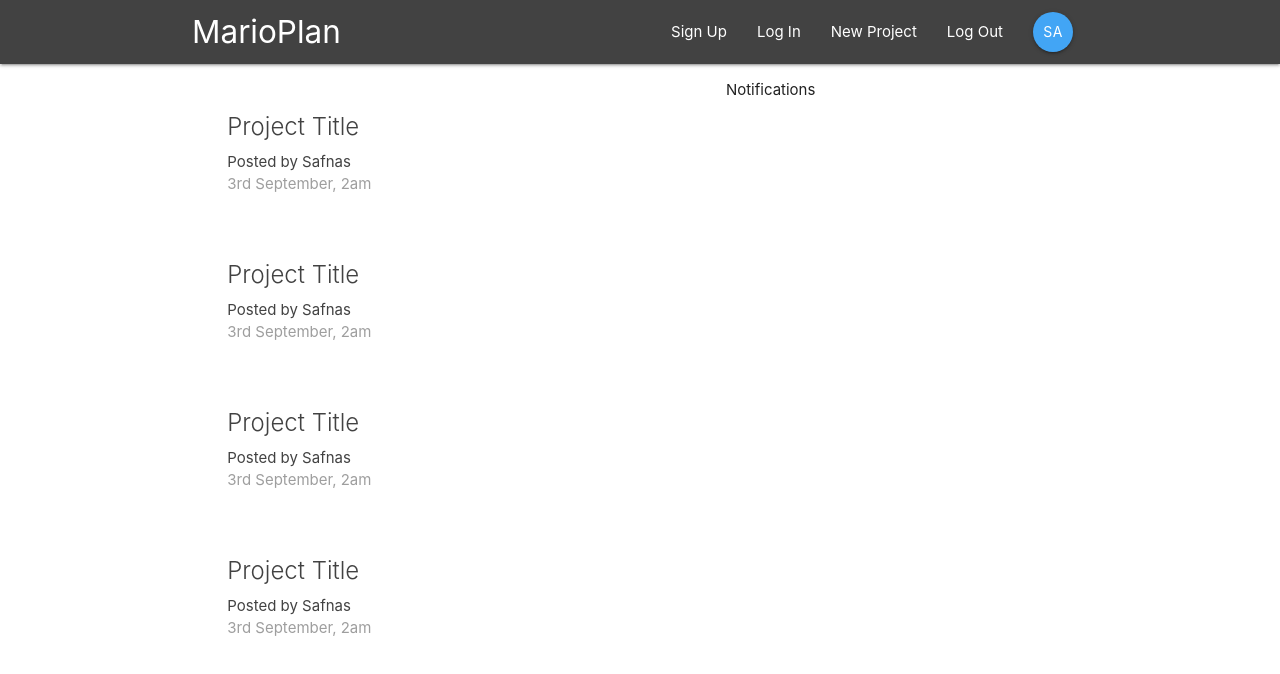
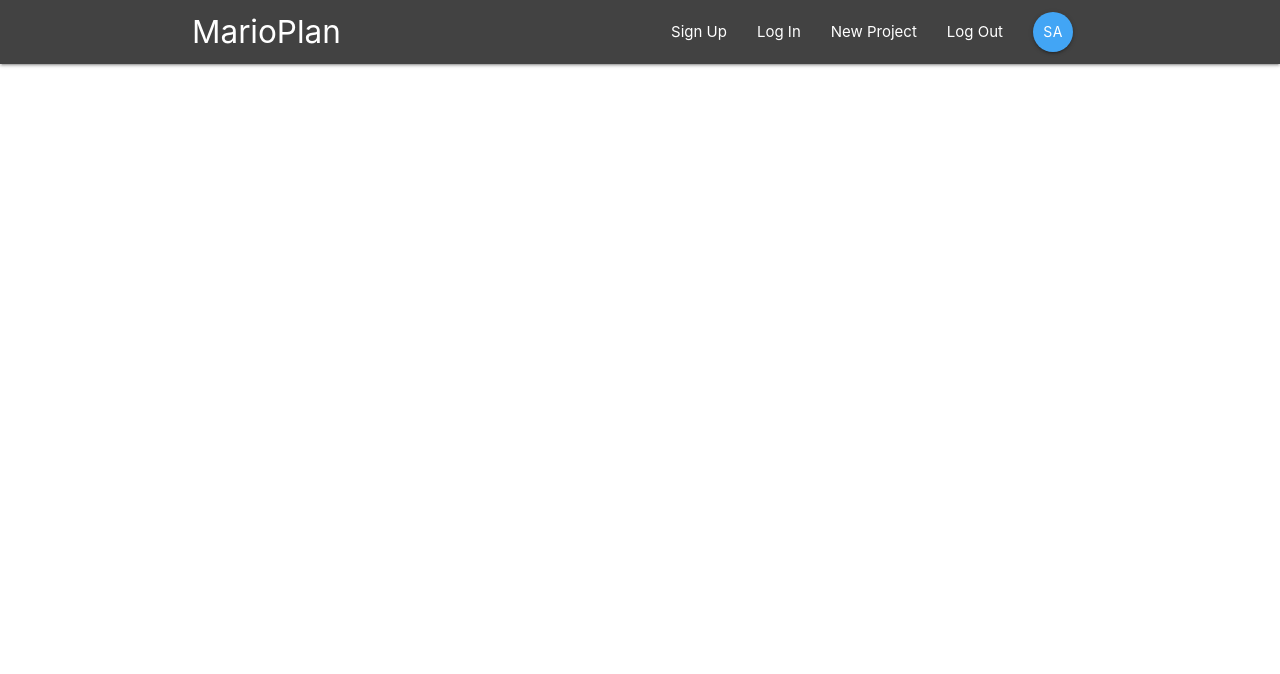
Before and after one commit to SafNaaz/react-redux-thunk-firebase, a React (Create React App) app: page /signin in a window 1280 px wide. Shown: the top 674 px of the page. Built offline with nearby package versions, Linux system fonts and the light colour scheme.

Commit message:
added route for project details and exact to match the route

```diff
--- a/src/App.js
+++ b/src/App.js
@@ -2,13 +2,15 @@ import React from "react";
 import { BrowserRouter, Switch, Route } from "react-router-dom";
 import Navbar from "./components/layout/Navbar";
 import Dashboard from "./components/dashboard/Dashboard";
+import ProjectDetails from './components/projects/ProjectDetails'
 
 function App() {
   return (
     <BrowserRouter>
       <Navbar/>
       <Switch>
-        <Route path="/" component={Dashboard}/>
+        <Route exact path="/" component={Dashboard}/>
+        <Route path="/project/:id" component={ProjectDetails}/>
       </Switch>
     </BrowserRouter>
   );
```
